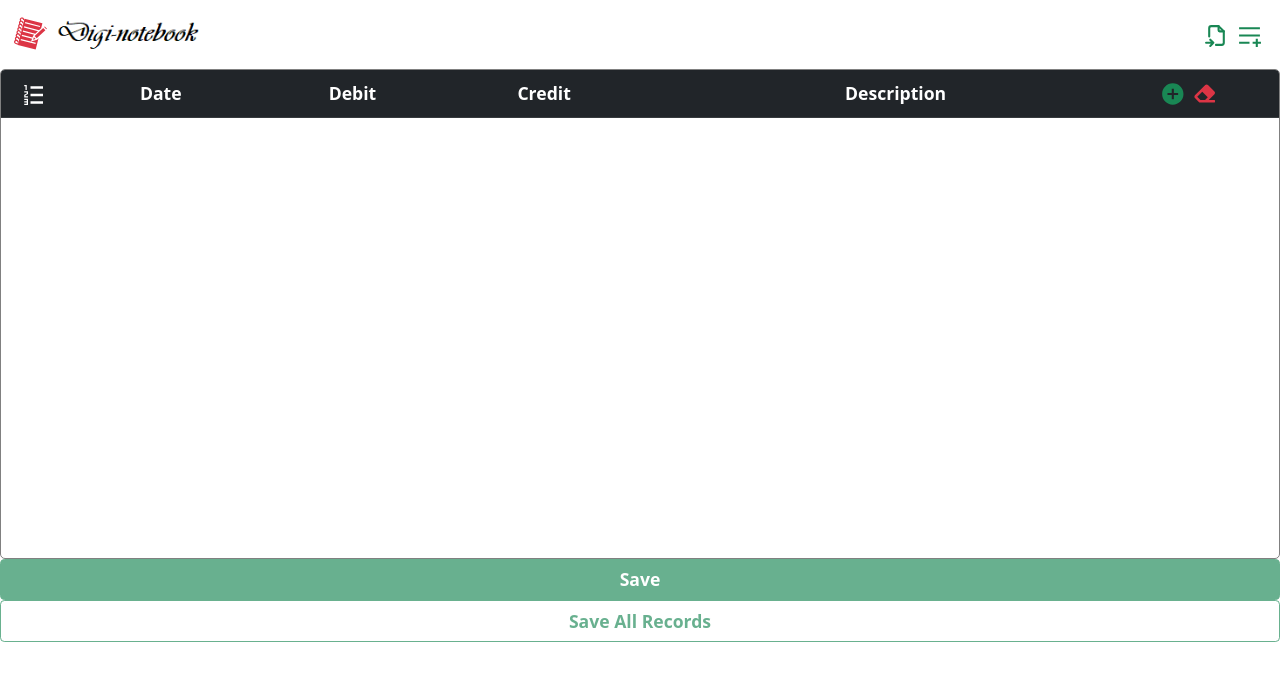
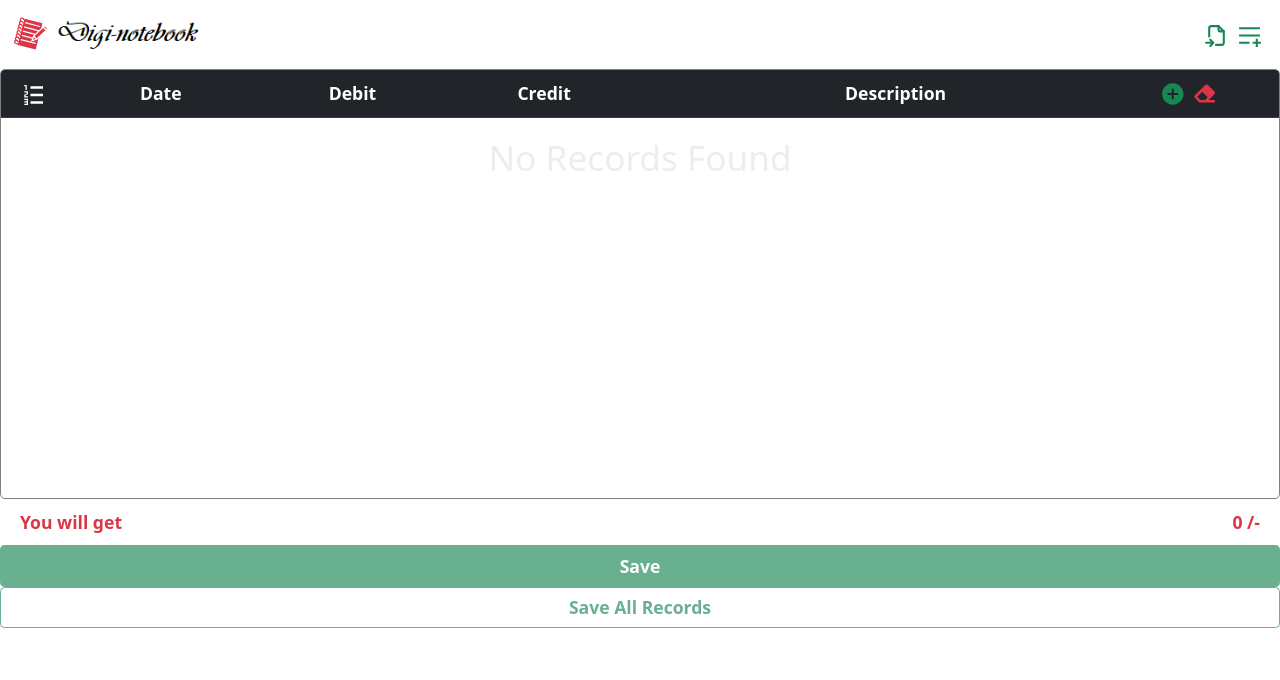
Before and after one commit to sanu1991/diginotebook-app, a React (Create React App) app: page / in a window 1280 px wide. Both pictures are taken after a click on the button "Transactions". Shown: the top 680 px of the page. Built offline with nearby package versions, Linux system fonts and the light colour scheme.

Commit message:
changes270623

```diff
--- a/src/components/Transactions.js
+++ b/src/components/Transactions.js
@@ -71,12 +71,23 @@ const Transactions = () => {
     XLSX.writeFile(wb, `${today}_transaction.xlsx`);
   };
 
+  const total = () => {
+    const totalDebit = customersData.reduce((accumulator, object) => {
+      return accumulator + object.DebitAmount;
+    }, 0);
+    const totalCredit = customersData.reduce((accumulator, object) => {
+      return accumulator + object.CreditAmount;
+    }, 0);
+    const total = totalCredit - totalDebit;
+    return total;
+  };
+
   return (
     <div>
       <div
         className="datatable"
         style={{
-          height: "490px",
+          height: "430px",
           overflowY: "scroll",
           border: "1px solid grey",
           borderRadius: "5px",
@@ -129,7 +140,11 @@ const Transactions = () => {
                       }}
                       data-bs-toggle="tooltip"
                       data-bs-placement="top"
-                      title={customersData.length === 0 ? "Clear Record" :`Clear ${selectedCustomer}'s Record`}
+                      title={
+                        customersData.length === 0
+                          ? "Clear Record"
+                          : `Clear ${selectedCustomer}'s Record`
+                      }
                     />
                   </div>
                 </div>
@@ -226,6 +241,29 @@ const Transactions = () => {
             ))}
           </tbody>
         </table>
+        {customersData.length === 0 && (
+          <h2 style={{ color: "#eeeded" }}>No Records Found</h2>
+        )}
+      </div>
+      <div style={{ width: "100%", display: "flex", padding: "10px 20px" }}>
+        <div
+          style={{ width: "20%" }}
+          className={
+            total() > 0
+              ? "text-start fw-bold text-success"
+              : "text-start fw-bold text-danger"
+          }
+        >
+          {total() > 0 ? "You have to pay" : "You will get"}
+        </div>
+        <div
+          style={{ width: "80%" }}
+          className={
+            total() > 0
+              ? "text-end fw-bold text-success"
+              : "text-end fw-bold text-danger"
+          }
+        >{`${Math.abs(total())} /-`}</div>
       </div>
       {/* save btns */}
       <div className="d-grid">
```
Also changed, not shown: package.json (+8 -4 lines), 1 other file (tests, documents, lock files or other folders).
